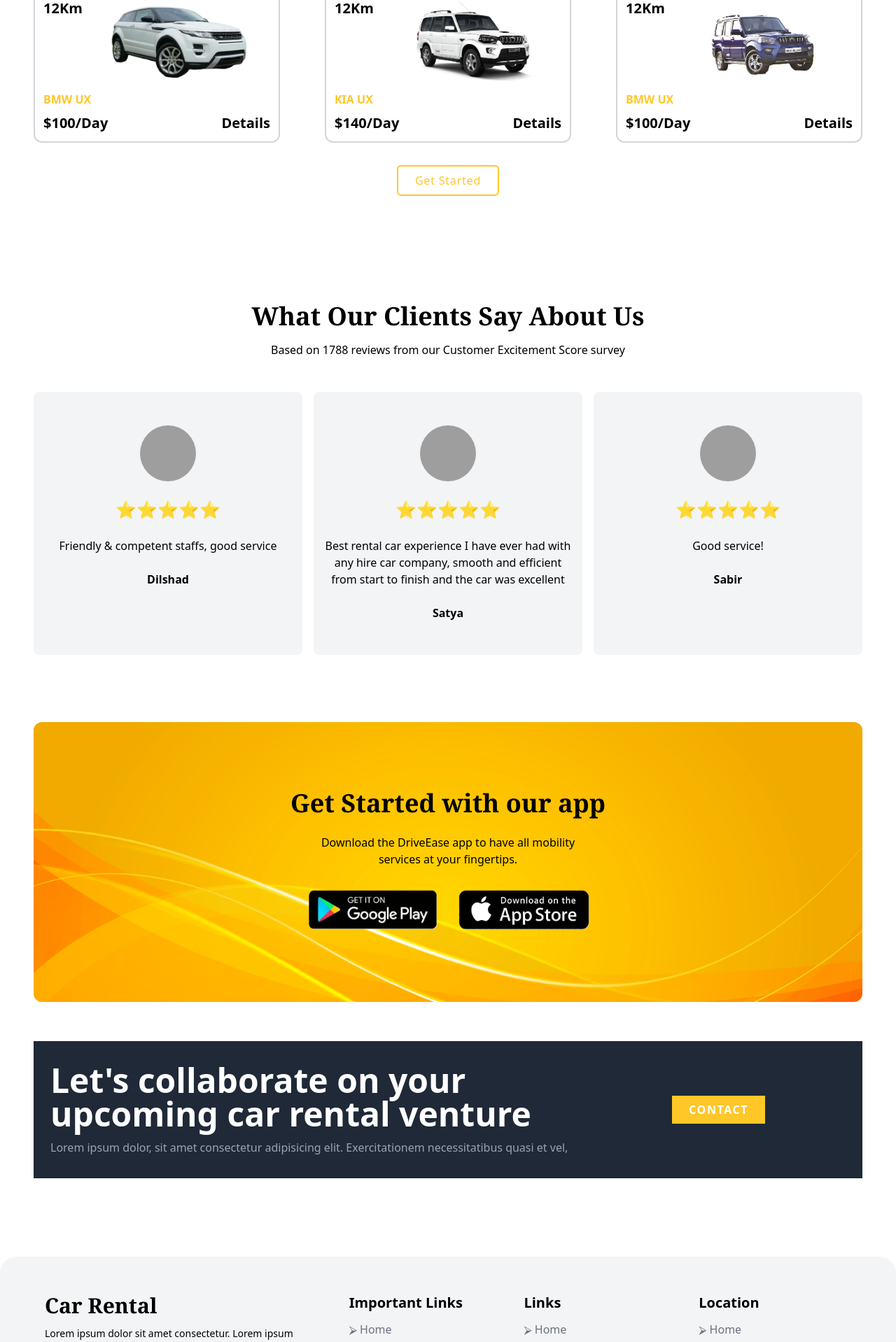
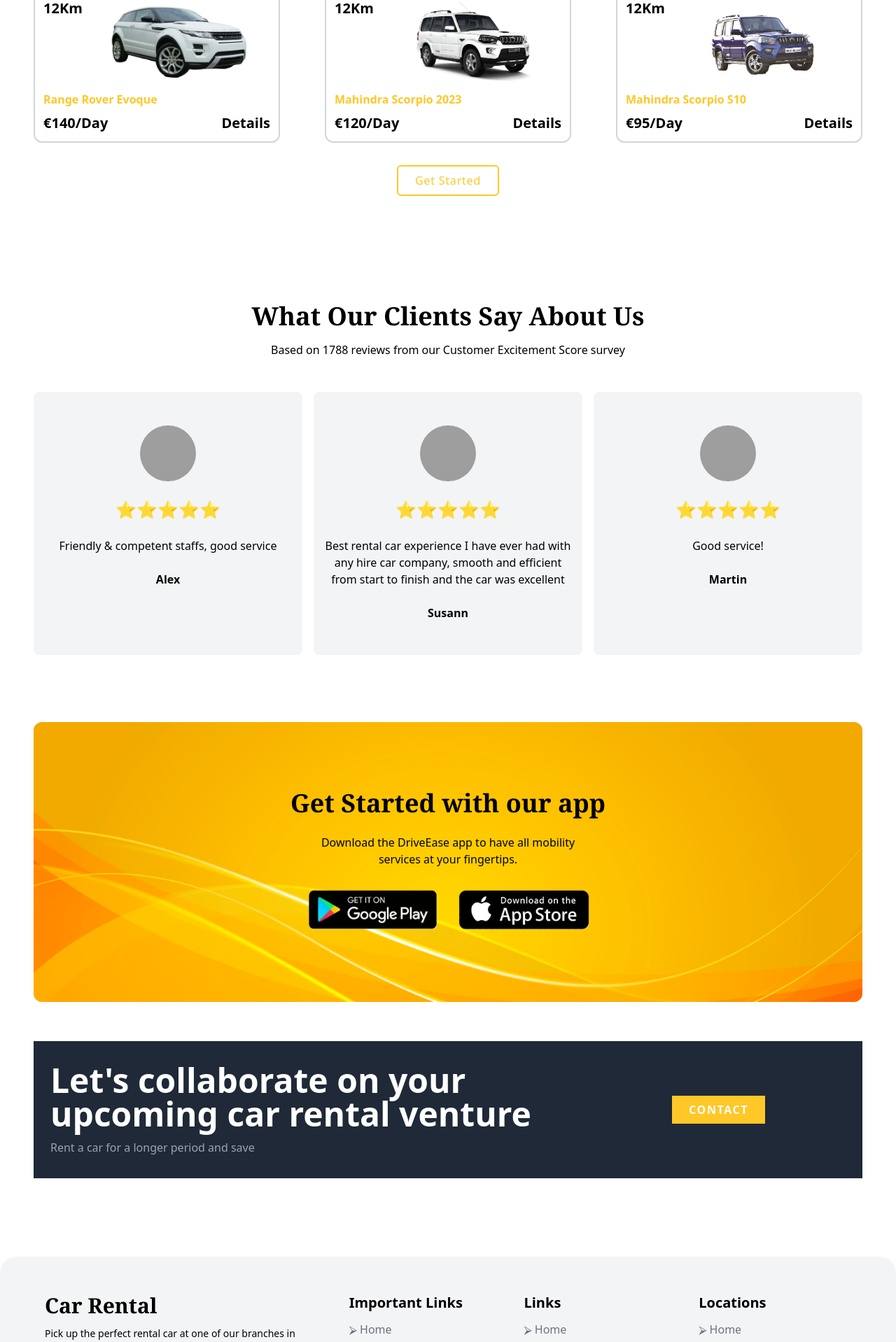
Before and after one commit to MenatallaGomaa/DriveEase, a React (Vite) app: page / in a window 1280 px wide. Shown: the part 2068-3986 px from the top of the page at 70% size. Built offline with nearby package versions, Linux system fonts and the light colour scheme; grey boxes are pictures that could not be loaded.

Commit message:
adding my portfolio to the responsive menu

```diff
--- a/src/components/CarList/CarList.jsx
+++ b/src/components/CarList/CarList.jsx
@@ -4,20 +4,20 @@
 
 const carList = [
   {
-    name: "BMW UX",
-    price: 100,
+    name: "Range Rover Evoque",
+    price: 140,
     image: whiteCar,
     aosDelay: "0",
   },
   {
-    name: "KIA UX",
-    price: 140,
+    name: "Mahindra Scorpio 2023",
+    price: 120,
     image: car2,
     aosDelay: "500",
   },
   {
-    name: "BMW UX",
-    price: 100,
+    name: "Mahindra Scorpio S10",
+    price: 95,
     image: car3,
     aosDelay: "1000",
   },
@@ -56,7 +56,7 @@
                 <div className="space-y-2">
                   <h1 className="text-primary font-semibold">{data.name}</h1>
                   <div className="flex justify-between items-center text-xl font-semibold">
-                    <p>${data.price}/Day</p>
+                    <p>€{data.price}/Day</p>
                     <a href="#">Details</a>
                   </div>
                 </div>
--- a/src/components/Contact/Contact.jsx
+++ b/src/components/Contact/Contact.jsx
@@ -12,8 +12,7 @@
                 Let's collaborate on your upcoming car rental venture
               </h1>
               <p className="text-gray-400">
-                Lorem ipsum dolor, sit amet consectetur adipisicing elit.
-                Exercitationem necessitatibus quasi et vel,{" "}
+                Rent a car for a longer period and save
               </p>
             </div>
             <div className="sm:grid sm:place-items-center">
--- a/src/components/Footer/Footer.jsx
+++ b/src/components/Footer/Footer.jsx
@@ -36,17 +36,17 @@
               Car Rental
             </h1>
             <p className="text-sm">
-              Lorem ipsum dolor sit amet consectetur. Lorem ipsum dolor sit amet
-              consectetur adipisicing elit. Possimus, voluptate.{" "}
+              Pick up the perfect rental car at one of our branches in Germany
+              at affordable rates.
             </p>
             <br />
             <div className="flex items-center gap-3">
               <FaLocationArrow />
-              <p>Noida, Uttar Pradesh</p>
+              <p>Berlin, Germany</p>
             </div>
             <div className="flex items-center gap-3 mt-3">
               <FaMobileAlt />
-              <p>+91 123456789</p>
+              <p>+49 123456789</p>
             </div>
             {/* Social Handle */}
             <div className="flex items-center gap-3 mt-6">
@@ -96,7 +96,7 @@
             <div className="">
               <div className="py-8 px-4 ">
                 <h1 className="sm:text-xl text-xl font-bold sm:text-left text-justify mb-3">
-                  Location
+                  Locations
                 </h1>
                 {/* <ul className="list-disc list-inside"> */}
                 <ul className="flex flex-col gap-3">
--- a/src/components/Navbar/ResponsiveMenu.jsx
+++ b/src/components/Navbar/ResponsiveMenu.jsx
@@ -33,7 +33,8 @@
       </div>
       <div className="footer">
         <h1>
-          Made with ❤ by <a href="https://dilshad-ahmed.github.io/">Dilshad</a>{" "}
+          Made with ❤ by{" "}
+          <a href="https://menatallagomaa.netlify.app/">Menatalla</a>{" "}
         </h1>
       </div>
     </div>
--- a/src/components/Testimonial/Testimonial.jsx
+++ b/src/components/Testimonial/Testimonial.jsx
@@ -2,20 +2,20 @@
 
 const testimonialData = [
   {
-    name: "Dilshad",
+    name: "Alex",
     image: "",
     description: "Friendly & competent staffs, good service",
     aosDelay: "0",
   },
   {
-    name: "Satya",
+    name: "Susann",
     image: "",
     description:
       "Best rental car experience I have ever had with any hire car company, smooth and efficient from start to finish and the car was excellent",
     aosDelay: "300",
   },
   {
-    name: "Sabir",
+    name: "Martin",
     image: "",
     description: "Good service!",
     aosDelay: "1000",
```
